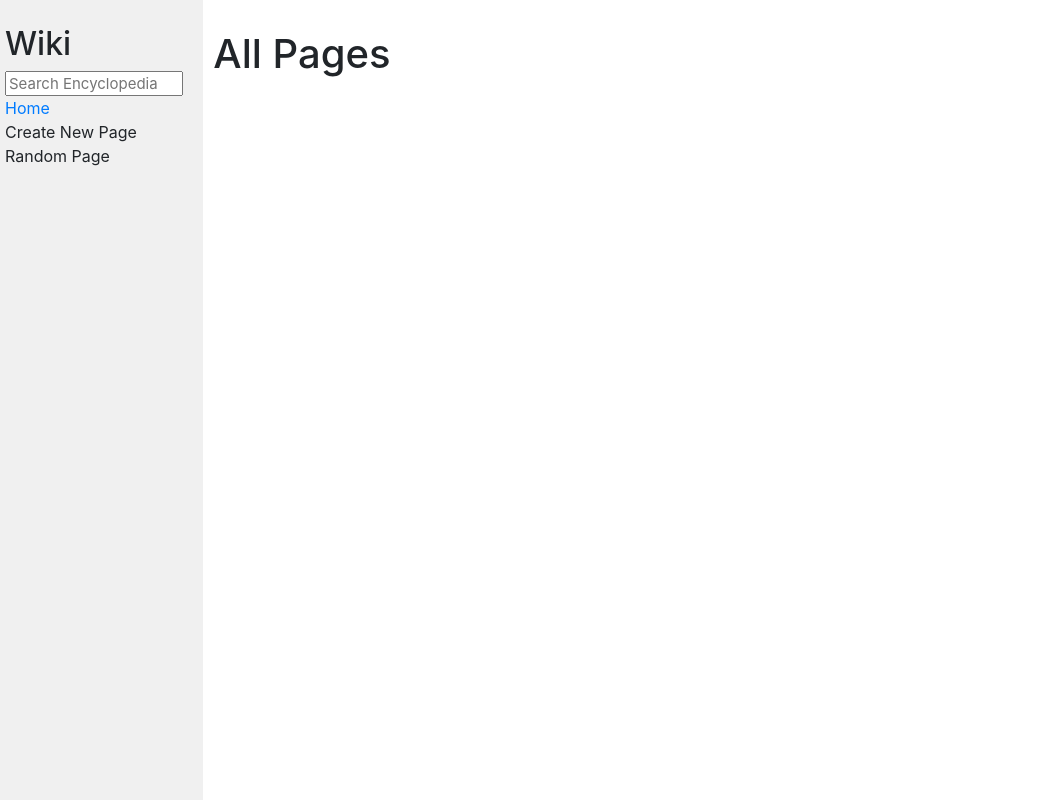
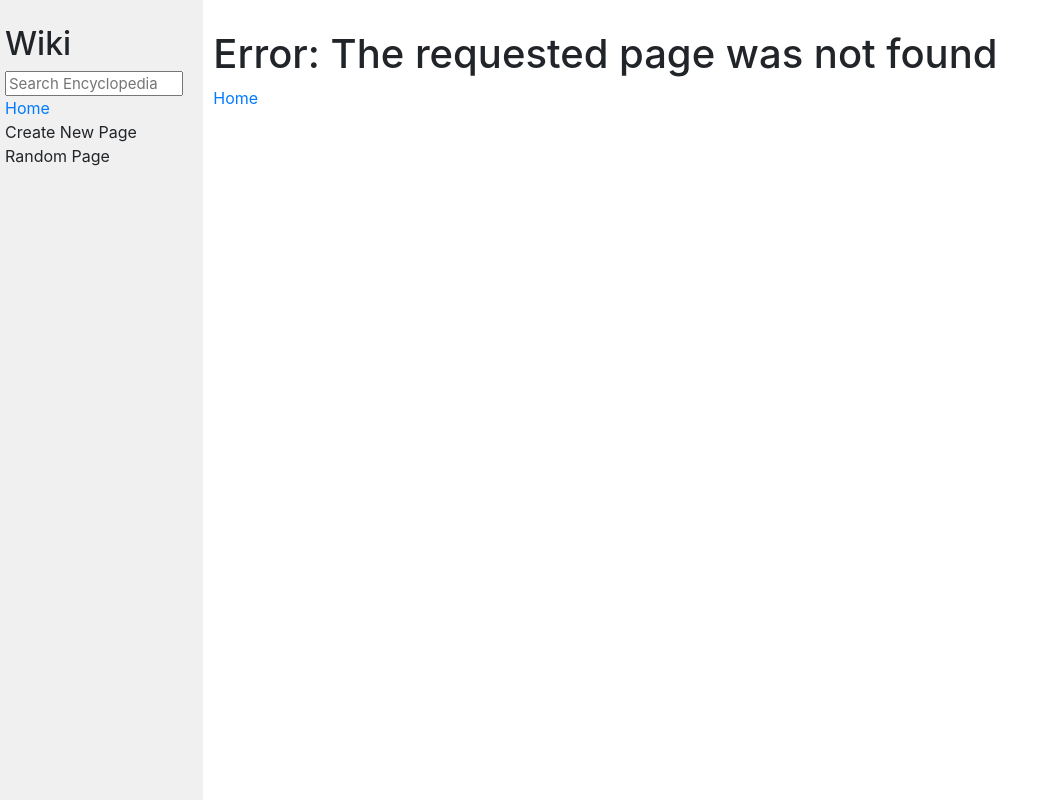
Before and after one commit to saidbaraou/wiki, a Django app: template encyclopedia/templates/encyclopedia/error.html in a window 1280 px wide. Shown: the whole page, without its empty margins (0-1053 px from the left). Run offline with Django 3.2, Linux system fonts and the light colour scheme; the template is opened without the code that fills it, so the values that code supplies are empty; some libraries are stand-ins or nearby versions.

Commit message:
add correctly the error page

```diff
--- a/encyclopedia/templates/encyclopedia/error.html
+++ b/encyclopedia/templates/encyclopedia/error.html
@@ -5,12 +5,8 @@ Encyclopedia
 {% endblock %}
 
 {% block body %}
-<h1>All Pages</h1>
+<h1>Error: The requested page was not found</h1>
 
-<ul>
-  {% for entry in entries %}
-  <li><a href="{% url 'entry_page' title=entry %}">{{ entry }}</a></li>
-  {% endfor %}
-</ul>
+<a href="{% url 'index' %}">Home</a>
 
 {% endblock %}
```
